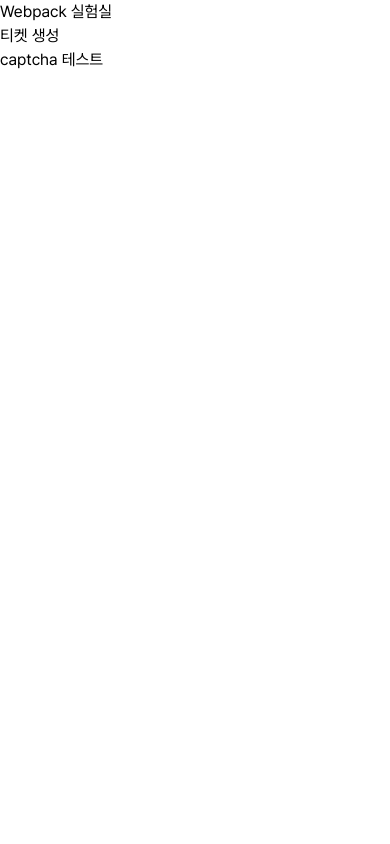
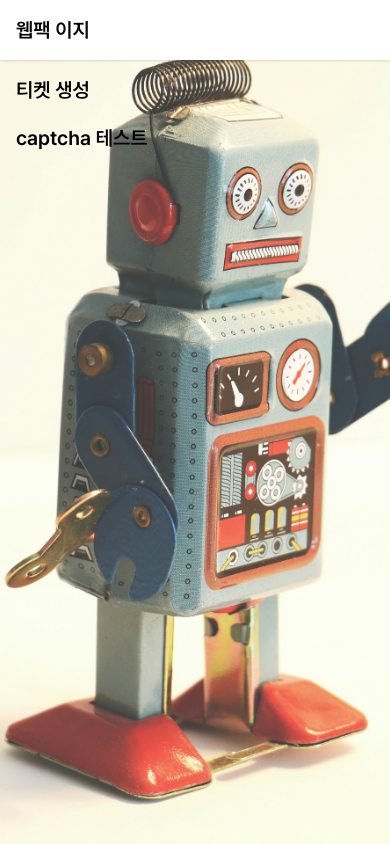
Before and after one commit to jong-k/webpack-age, a React app: page / in a window 390 px wide. Built offline with nearby package versions, Linux system fonts and the light colour scheme.

Commit message:
feat: 경로에 따라 백그라운드 이미지 바뀌게 수정

```diff
--- /dev/null
+++ b/src/app/layouts/AppLayout.tsx
@@ -0,0 +1,18 @@
+import { Suspense } from "react";
+import { Outlet } from "react-router";
+import { BackgroundImageBox } from "./BackgroundImageBox";
+import Header from "./Header";
+import { ResponsiveBox } from "../../shared/ui";
+
+export default function AppLayout() {
+  return (
+    <BackgroundImageBox>
+      <Header />
+      <ResponsiveBox className="py-4">
+        <Suspense fallback={<div className="flex min-h-dvh items-center justify-center">Loading...</div>}>
+          <Outlet />
+        </Suspense>
+      </ResponsiveBox>
+    </BackgroundImageBox>
+  );
+}
--- /dev/null
+++ b/src/app/layouts/BackgroundImageBox.tsx
@@ -0,0 +1,35 @@
+import { useEffect, useState } from "react";
+import { useLocation } from "react-router";
+import fieldImage from "../../assets/images/field.jpg";
+import robotImage from "../../assets/images/robot.jpg";
+
+interface BackgroundImageBoxProps {
+  children: React.ReactNode;
+}
+
+export function BackgroundImageBox({ children }: BackgroundImageBoxProps) {
+  const [backgroundImageSrc, setBackgroundImageSrc] = useState<string>(robotImage);
+  const { pathname } = useLocation();
+
+  useEffect(() => {
+    if (!pathname) return;
+    if (pathname === "/ticket") setBackgroundImageSrc(fieldImage);
+    else setBackgroundImageSrc(robotImage);
+  }, [pathname]);
+
+  return (
+    <div className="w-full overflow-x-hidden">
+      <div
+        className="min-h-dvh w-full min-w-xs"
+        style={{
+          backgroundImage: `url(${backgroundImageSrc})`,
+          backgroundSize: "cover",
+          backgroundPosition: "top",
+          backgroundRepeat: "no-repeat",
+        }}
+      >
+        {children}
+      </div>
+    </div>
+  );
+}
--- /dev/null
+++ b/src/app/layouts/Header.tsx
@@ -0,0 +1,12 @@
+import { Link } from "react-router";
+import { ResponsiveBox } from "../../shared/ui";
+
+export default function Header() {
+  return (
+    <header className="w-full bg-white py-4 text-xl font-semibold shadow-sm">
+      <ResponsiveBox>
+        <Link to="/">웹팩 이지</Link>
+      </ResponsiveBox>
+    </header>
+  );
+}
--- a/src/app/router/index.tsx
+++ b/src/app/router/index.tsx
@@ -1,7 +1,8 @@
 import { lazy } from "react";
 import { BrowserRouter, Route, Routes } from "react-router";
+import AppLayout from "../layouts/AppLayout";
 
-const App = lazy(() => import("../../pages/App"));
+const Home = lazy(() => import("../../pages/Home"));
 const Check = lazy(() => import("../../pages/Check"));
 const Ticket = lazy(() => import("../../pages/Ticket"));
 
@@ -9,9 +10,11 @@
   return (
     <BrowserRouter>
       <Routes>
-        <Route index element={<App />} />
-        <Route path="/ticket" element={<Ticket />} />
-        <Route path="/check" element={<Check />} />
+        <Route element={<AppLayout />}>
+          <Route index element={<Home />} />
+          <Route path="/ticket" element={<Ticket />} />
+          <Route path="/check" element={<Check />} />
+        </Route>
       </Routes>
     </BrowserRouter>
   );
--- a/src/features/ticket/TicketContainer.tsx
+++ b/src/features/ticket/TicketContainer.tsx
@@ -15,13 +15,17 @@
   const closeModal = () => setIsModalOpen(false);
 
   return (
-    <>
-      <div className="fixed inset-0 z-20 flex items-center justify-center bg-black/50">
-        <div className="m-4 w-full max-w-xl min-w-xs rounded-lg bg-white/50 p-8 shadow-lg md:m-8">
-          <TicketForm openModal={openModal} ticketDateSetter={ticketDateSetter} />
-        </div>
+    <div
+      className="flex w-full items-center justify-center"
+      // TODO: 하드코딩된 92px 처리하기
+      style={{
+        minHeight: "calc(100dvh - 92px)",
+      }}
+    >
+      <div className="m-4 w-full max-w-xl min-w-xs rounded-lg bg-white/50 p-8 shadow-lg md:m-8">
+        <TicketForm openModal={openModal} ticketDateSetter={ticketDateSetter} />
       </div>
       <TicketModal isOpen={isModalOpen} closeModal={closeModal} ticketDate={ticketDate} />
-    </>
+    </div>
   );
 }
--- a/src/pages/App.tsx
+++ b/src/pages/Home.tsx
@@ -1,10 +1,9 @@
 import { Link } from "react-router";
 
-export default function App() {
+export default function Home() {
   return (
     <div>
-      <h2>Webpack 실험실</h2>
-      <ul>
+      <ul className="space-y-5 text-xl font-semibold">
         <li>
           <Link to="/ticket">티켓 생성</Link>
         </li>
--- a/src/pages/Ticket.tsx
+++ b/src/pages/Ticket.tsx
@@ -1,22 +1,5 @@
-import fieldImg from "./assets/images/field.jpg";
-
-// import TicketContainer from "./features/ticket/TicketContainer";
+import TicketContainer from "../features/ticket/TicketContainer";
 
 export default function Ticket() {
-  return (
-    <div className="w-full overflow-x-hidden">
-      <div
-        className="min-h-dvh w-full min-w-xs"
-        style={{
-          backgroundImage: `url(${fieldImg})`,
-          backgroundSize: "cover",
-          backgroundPosition: "top",
-          backgroundRepeat: "no-repeat",
-        }}
-      >
-        <div className="cf-turnstile" data-sitekey="0x4AAAAAAB2igh-1uc7G0a6x"></div>
-        {/* <TicketContainer /> */}
-      </div>
-    </div>
-  );
+  return <TicketContainer />;
 }
--- /dev/null
+++ b/src/shared/config/index.ts
@@ -0,0 +1,4 @@
+export const ROUTES = {
+  HOME: "/",
+  CHECK: "/check",
+} as const;
--- a/src/shared/ui/BackgroundImageBox.tsx
+++ /dev/null
@@ -1,22 +0,0 @@
-interface BackgroundImageBoxProps {
-  children: React.ReactNode;
-  imgSrc: string;
-}
-
-export function BackgroundImageBox({ children, imgSrc }: BackgroundImageBoxProps) {
-  return (
-    <div className="w-full overflow-x-hidden">
-      <div
-        className="min-h-dvh w-full min-w-xs"
-        style={{
-          backgroundImage: `url(${imgSrc})`,
-          backgroundSize: "cover",
-          backgroundPosition: "top",
-          backgroundRepeat: "no-repeat",
-        }}
-      >
-        {children}
-      </div>
-    </div>
-  );
-}
--- /dev/null
+++ b/src/shared/ui/ResponsiveBox.tsx
@@ -0,0 +1,10 @@
+import { cn } from "../lib/style";
+
+interface ResponsiveBoxProps {
+  children: React.ReactNode;
+  className?: string;
+}
+
+export function ResponsiveBox({ children, className }: ResponsiveBoxProps) {
+  return <div className={cn("container mx-auto px-4 md:px-10 lg:px-16", className)}>{children}</div>;
+}
--- a/src/shared/ui/index.ts
+++ b/src/shared/ui/index.ts
@@ -1 +1,2 @@
 export * from "./Modal";
+export * from "./ResponsiveBox";
```
